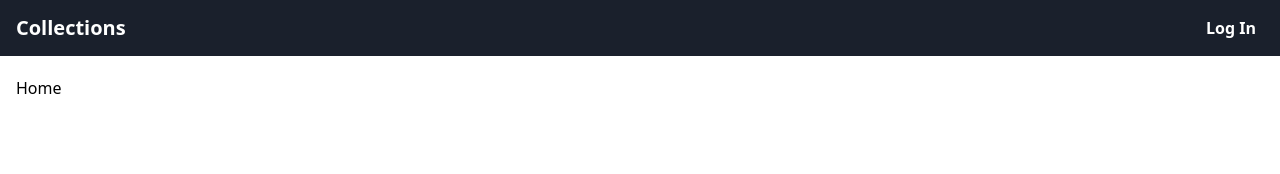
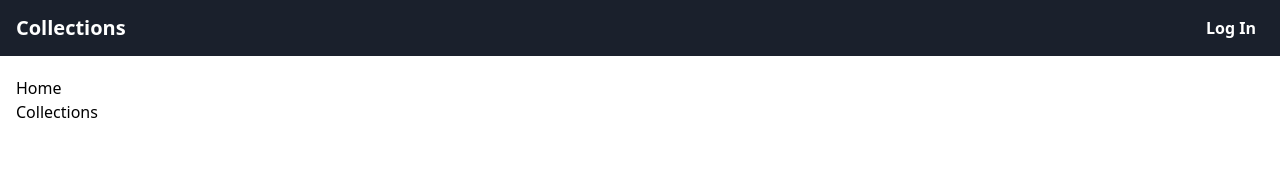
Before and after one commit to FauveInc/collections-web, a Nuxt app: page /home in a window 1280 px wide. Shown: the top 174 px of the page. Built offline with nearby package versions, Linux system fonts and the light colour scheme; no server answers.

Commit message:
Add collections component

```diff
--- /dev/null
+++ b/components/Collections.vue
@@ -0,0 +1,11 @@
+<template>
+    <div>
+        Collections
+    </div>
+</template>
+
+<script>
+export default {
+    name: 'Collections'
+};
+</script>
--- a/pages/home.vue
+++ b/pages/home.vue
@@ -1,10 +1,18 @@
 <template>
-    <h1>Home</h1>
+    <div>
+        <h1>Home</h1>
+        <Collections />
+    </div>
 </template>
 
 <script>
+import Collections from '~/components/Collections';
+
 export default {
     name: 'Home',
-    middleware: 'authenticated'
+    middleware: 'authenticated',
+    components: {
+        Collections
+    }
 };
 </script>
```
